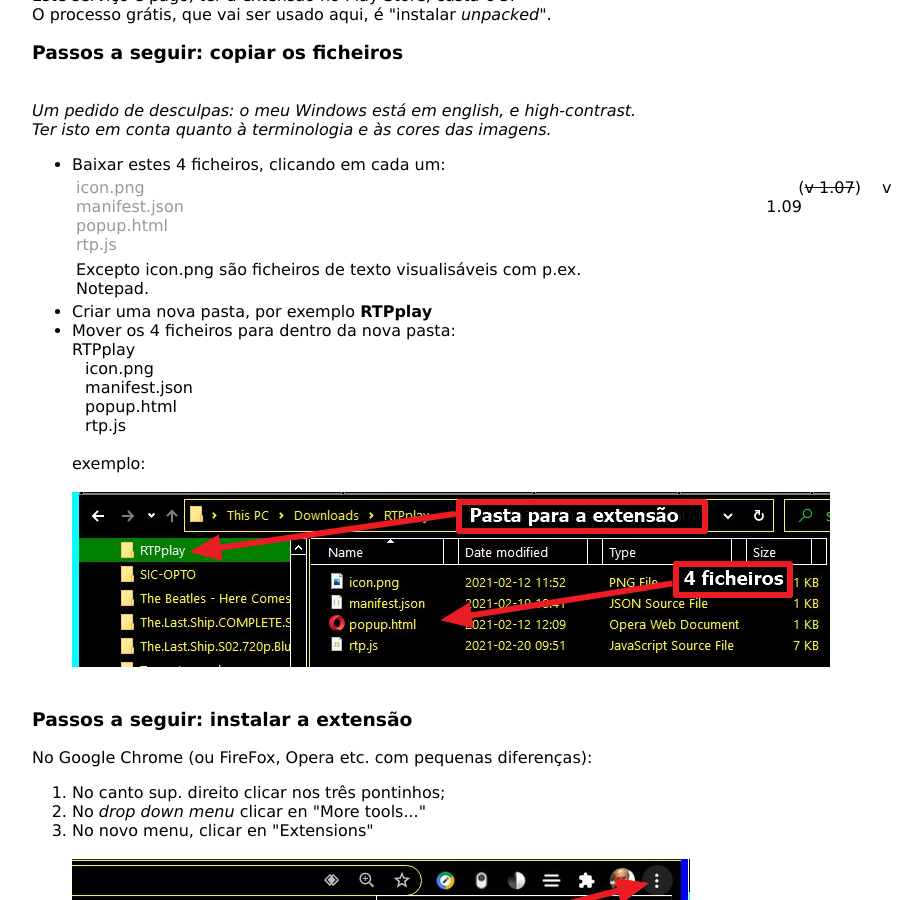
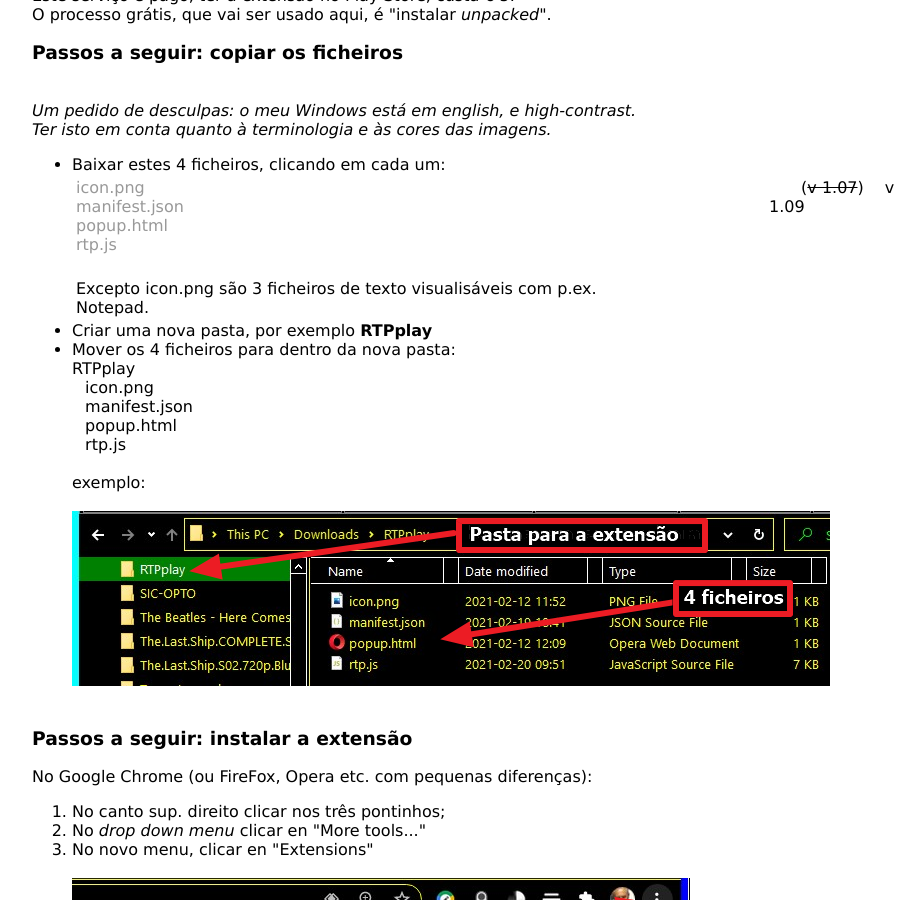
Before and after one commit to rtpplay/recursos.github.io, a Jekyll site: the page built from index.html, in a window 1280 px wide and 900 px high, scrolled down 307 px. Shown: the whole window, without its empty margins (160-1084 px from the left). Built offline with Jekyll 4.4.1, drawn with Linux system fonts in a browser that asks for light colours.

Commit message:
Update index.html

```diff
--- a/index.html
+++ b/index.html
@@ -39,7 +39,7 @@
 	<td>&emsp;</td><td>&emsp;</td><td>&emsp;</td><td>&emsp;</td><td>&emsp;</td><td>&emsp;</td>
 	<td valign="top">&emsp;&emsp;(<s>v 1.07</s>) &emsp;v 1.09</td>
 </tr>
-	<tr><td>Excepto icon.png são ficheiros de texto visualisáveis com p.ex. Notepad.
+	<tr><td><br>Excepto icon.png são 3 ficheiros de texto visualisáveis com p.ex. Notepad.<br>
 		</td>
 	</tr>
 
```
